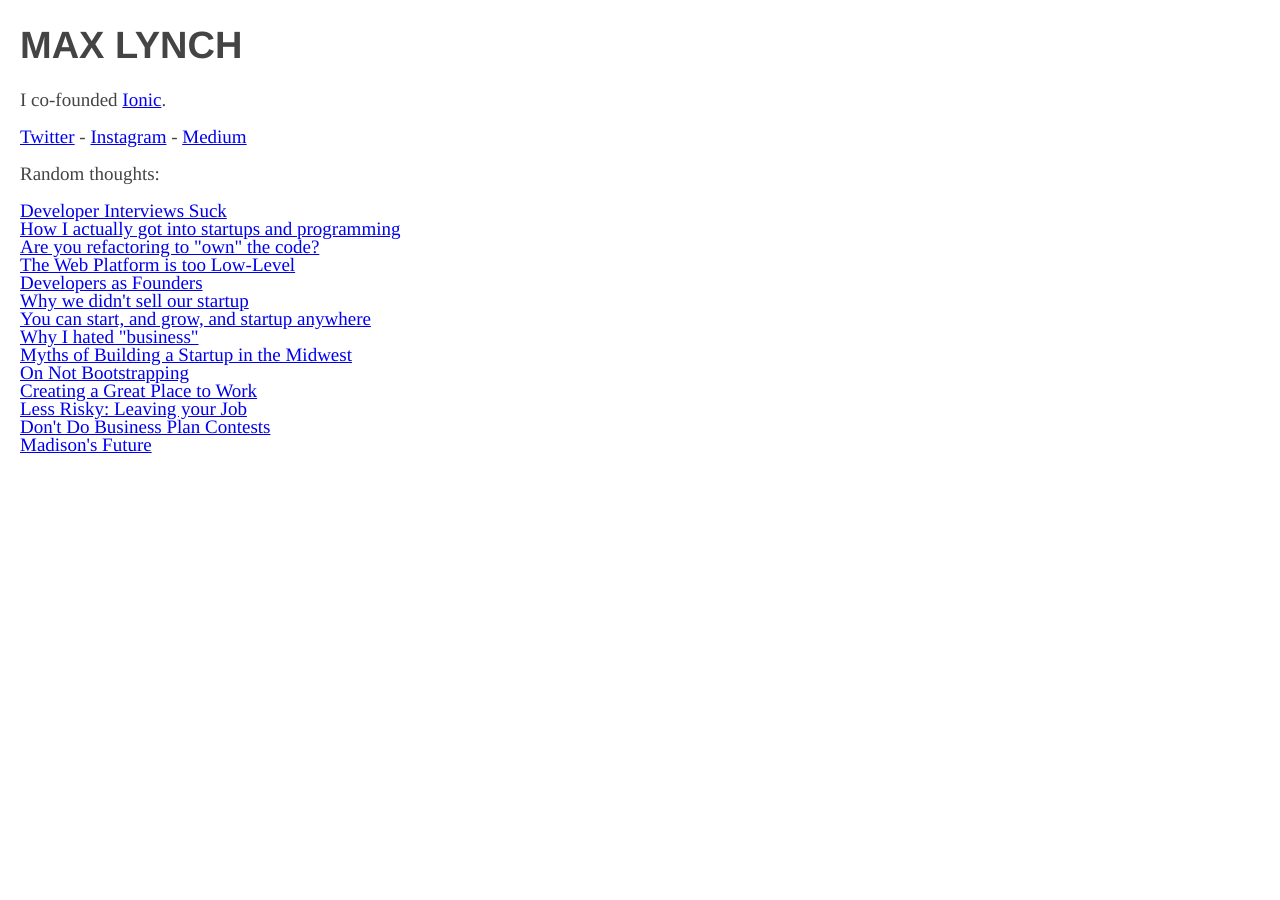
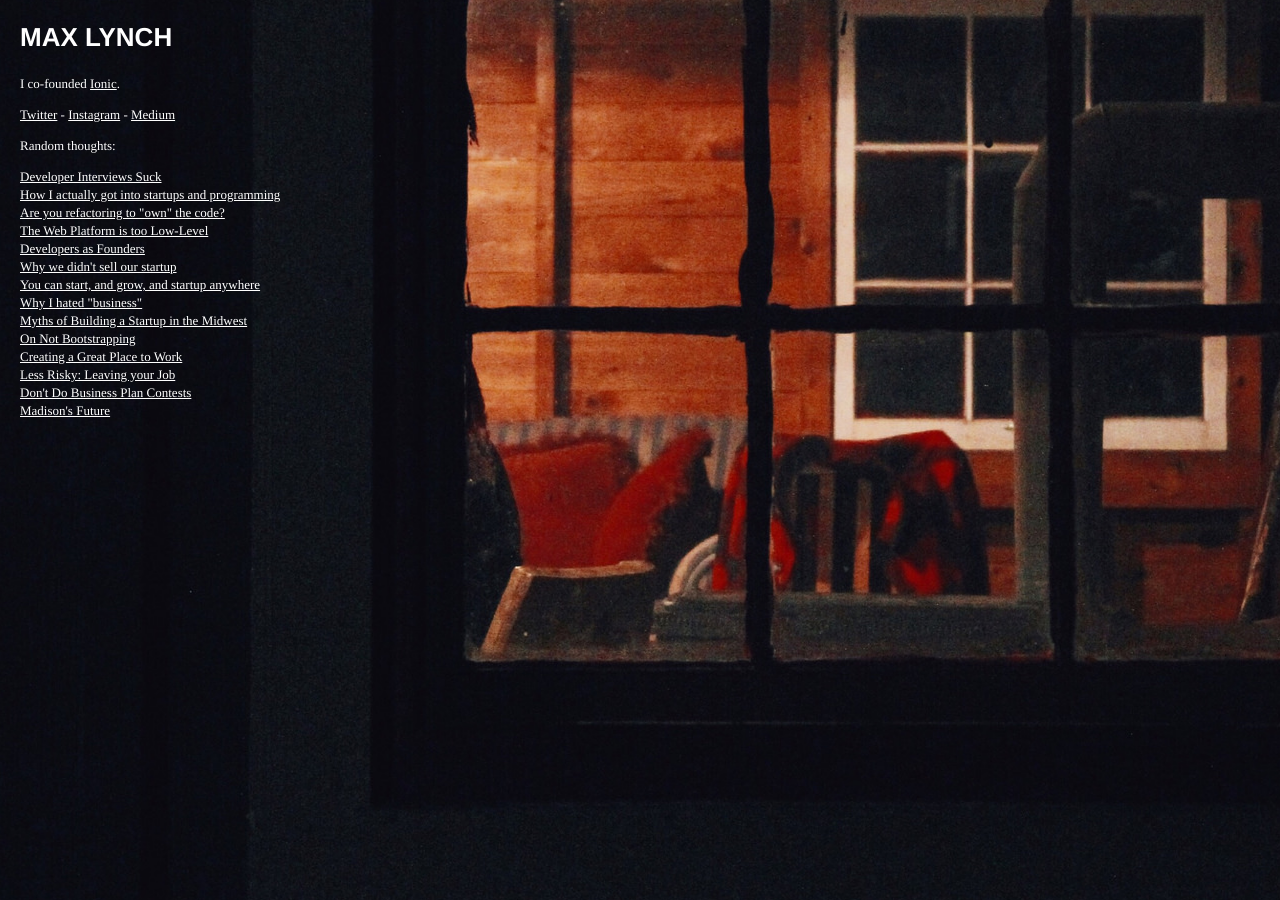
Before and after one commit to mlynch/mlynch.github.com, a Jekyll site: the page built from index.md, in a window 1280 px wide. Built offline with Jekyll 4.4.1, drawn with Linux system fonts in a browser that asks for light colours; Markdown is read by kramdown in place of the engine named in the settings; comment, search, counter and statistics services are not loaded.

Commit message:
Update clean.css

```diff
--- a/css/clean.css
+++ b/css/clean.css
@@ -19,14 +19,14 @@ body {
 	color: #444;
 	background-color: white;
 }
-.body.index {
+body.index {
 	color: #fff;
 	 background: url('/images/24296251963_71b008e856_k.jpg') no-repeat #000;
 	 background-position: 15% 50%;
 	 font-size:13px;
 }
 
-.body.index a {
+body.index a {
   /*
   color: #ff0084;
   */
```
